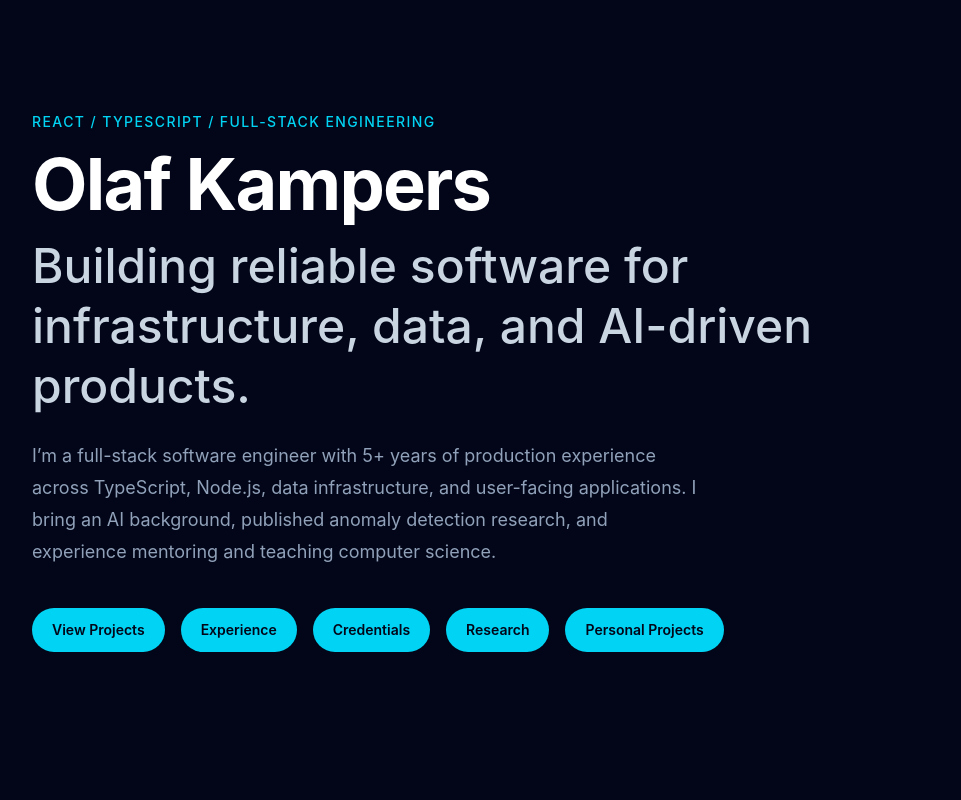
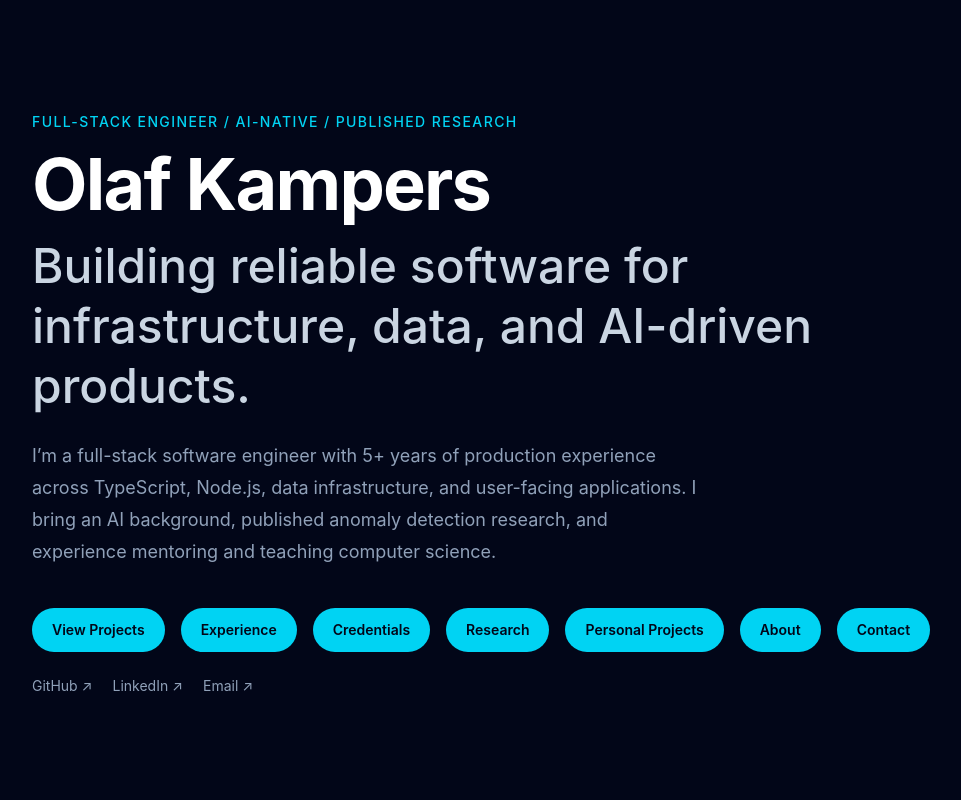
Before and after one commit to olaf-kampers/olaf-kampers.github.io, a React (Vite) app: page / in a window 1280 px wide. Shown: the top 800 px of the page, without its empty margins (56-1017 px from the left). Built offline with nearby package versions, Linux system fonts and the light colour scheme.

Commit message:
finalized initial design

```diff
--- a/src/App.tsx
+++ b/src/App.tsx
@@ -1,3 +1,5 @@
+import { AboutSection } from './components/AboutSection'
+import { ContactSection } from './components/ContactSection'
 import { CredentialCard } from './components/CredentialCard'
 import { education, certifications } from './data/credentials'
 import { experience } from './data/experience'
@@ -15,7 +17,7 @@ function App() {
     <main className="min-h-screen bg-slate-950 text-slate-100">
       <section className="mx-auto max-w-6xl px-6 py-28">
         <p className="mb-4 text-sm font-medium tracking-widest text-cyan-400">
-          REACT / TYPESCRIPT / FULL-STACK ENGINEERING
+          FULL-STACK ENGINEER / AI-NATIVE / PUBLISHED RESEARCH
         </p>
 
         <h1 className="text-5xl font-bold tracking-tight text-white md:text-7xl">
@@ -64,6 +66,46 @@ function App() {
             className="rounded-full bg-cyan-400 px-5 py-3 text-sm font-semibold text-slate-950 transition hover:bg-cyan-300"
           >
             Personal Projects
+          </a>
+
+          <a
+            href="#about"
+            className="rounded-full bg-cyan-400 px-5 py-3 text-sm font-semibold text-slate-950 transition hover:bg-cyan-300"
+          >
+            About
+          </a>
+
+          <a
+            href="#contact"
+            className="rounded-full bg-cyan-400 px-5 py-3 text-sm font-semibold text-slate-950 transition hover:bg-cyan-300"
+          >
+            Contact
+          </a>
+        </div>
+        <div className="mt-6 flex flex-wrap gap-5 text-sm text-slate-400">
+          <a
+            href={profile.links.github}
+            target="_blank"
+            rel="noreferrer"
+            className="transition hover:text-cyan-400"
+          >
+            GitHub ↗
+          </a>
+
+          <a
+            href={profile.links.linkedin}
+            target="_blank"
+            rel="noreferrer"
+            className="transition hover:text-cyan-400"
+          >
+            LinkedIn ↗
+          </a>
+
+          <a
+            href={profile.links.email}
+            className="transition hover:text-cyan-400"
+          >
+            Email ↗
           </a>
         </div>
       </section>
@@ -177,6 +219,8 @@ function App() {
           ))}
         </div>
       </section>
+      <AboutSection />
+      <ContactSection />
     </main>
   )
 }
--- /dev/null
+++ b/src/components/AboutSection.tsx
@@ -0,0 +1,71 @@
+import { about } from '../data/about'
+
+export function AboutSection() {
+  return (
+    <section id="about" className="mx-auto max-w-6xl px-6 py-24">
+      <p className="text-sm font-medium tracking-widest text-cyan-400">
+        ABOUT ME
+      </p>
+
+      <div className="mt-3 grid gap-10 lg:grid-cols-[1.2fr_0.8fr]">
+        <div>
+          <h2 className="text-3xl font-semibold text-white md:text-4xl">
+            A little beyond the résumé.
+          </h2>
+
+          <div className="mt-6 space-y-5 text-lg leading-8 text-slate-400">
+            {about.paragraphs.map((paragraph) => (
+              <p key={paragraph}>{paragraph}</p>
+            ))}
+          </div>
+        </div>
+
+        <div className="rounded-2xl border border-slate-800 bg-slate-900/30 p-6">
+          <h3 className="text-sm font-semibold uppercase tracking-widest text-slate-500">
+            Things I care about
+          </h3>
+
+          <div className="mt-5 flex flex-wrap gap-2">
+            {about.interests.map((interest) => (
+              <span
+                key={interest}
+                className="rounded-full bg-slate-800 px-3 py-2 text-sm font-medium text-slate-300"
+              >
+                {interest}
+              </span>
+            ))}
+          </div>
+        </div>
+      </div>
+
+      <div className="mt-14">
+        <h3 className="text-xl font-semibold text-white">Outside of work</h3>
+
+        <div className="mt-6 grid gap-6 md:grid-cols-3">
+          {about.outsideWork.map((item) => (
+            <article
+              key={item.title}
+              className="overflow-hidden rounded-2xl border border-slate-800 bg-slate-900/30"
+            >
+              <img
+                src={item.image}
+                alt={item.title}
+                className="h-56 w-full object-cover"
+              />
+
+              <div className="p-6">
+                <h4 className="text-lg font-semibold text-white">
+                  {item.title}
+                </h4>
+
+                <p className="mt-3 leading-7 text-slate-400">
+                  {item.description}
+                </p>
+              </div>
+            </article>
+          ))}
+        </div>
+      </div>
+    </section>
+  )
+}
--- /dev/null
+++ b/src/components/ContactSection.tsx
@@ -0,0 +1,50 @@
+import { profile } from '../data/profile'
+
+export function ContactSection() {
+  return (
+    <section id="contact" className="mx-auto max-w-6xl px-6 py-24">
+      <div className="rounded-3xl border border-slate-800 bg-slate-900/40 p-8 md:p-10">
+        <p className="text-sm font-medium tracking-widest text-cyan-400">
+          CONTACT
+        </p>
+
+        <h2 className="mt-3 text-3xl font-semibold text-white md:text-4xl">
+          Let’s talk.
+        </h2>
+
+        <p className="mt-4 max-w-2xl leading-8 text-slate-400">
+          I’m interested in software engineering roles involving full-stack
+          product development, backend systems, data infrastructure, and
+          AI-powered applications.
+        </p>
+
+        <div className="mt-8 flex flex-wrap gap-4">
+          <a
+            href={profile.links.email}
+            className="rounded-full bg-cyan-400 px-5 py-3 text-sm font-semibold text-slate-950 transition hover:bg-cyan-300"
+          >
+            Email me
+          </a>
+
+          <a
+            href={profile.links.linkedin}
+            target="_blank"
+            rel="noreferrer"
+            className="rounded-full border border-slate-700 px-5 py-3 text-sm font-semibold text-slate-300 transition hover:border-cyan-400 hover:text-cyan-400"
+          >
+            LinkedIn
+          </a>
+
+          <a
+            href={profile.links.github}
+            target="_blank"
+            rel="noreferrer"
+            className="rounded-full border border-slate-700 px-5 py-3 text-sm font-semibold text-slate-300 transition hover:border-cyan-400 hover:text-cyan-400"
+          >
+            GitHub
+          </a>
+        </div>
+      </div>
+    </section>
+  )
+}
--- /dev/null
+++ b/src/data/about.ts
@@ -0,0 +1,34 @@
+export const about = {
+    paragraphs: [
+      'I started out in computer science and artificial intelligence, but over time found myself most interested in building software that solves messy real-world problems.',
+      'Over the last few years, I’ve worked on everything from energy infrastructure platforms to government financial systems, machine learning research, and AI-powered side projects.',
+      'Outside of engineering, I enjoy drawing, backpacking, and exploring places with very questionable bus schedules.',
+    ],
+    interests: [
+      'Full-stack engineering',
+      'AI-powered applications',
+      'Data systems',
+      'Creative projects',
+      'Backpacking & travel',
+    ],
+    outsideWork: [
+      {
+        title: 'Artwork',
+        description:
+          'Drawing and visual art give me a different kind of problem-solving space: composition, mood, detail, and patience.',
+        image: '/outside-work/artwork.jpg',
+      },
+      {
+        title: 'Backpacking',
+        description:
+          'I enjoy long-form travel, hiking, and exploring places through something more chaotic and memorable than a hotel lobby.',
+        image: '/outside-work/backpacking.jpg',
+      },
+      {
+        title: 'Teaching',
+        description:
+          'Teaching computer science has shaped how I explain technical ideas, mentor others, and think about learning.',
+        image: '/outside-work/teaching.jpg',
+      },
+    ],
+  }
--- a/src/data/profile.ts
+++ b/src/data/profile.ts
@@ -9,7 +9,6 @@ export const profile = {
     links: {
       email: 'mailto:olaf.kampers96@gmail.com',
       linkedin: 'https://www.linkedin.com/in/olaf-kampers',
-      github: 'https://github.com/olaf-kampers',
-      resume: '#',
+      github: 'https://github.com/olaf-kampers'
     },
   }
```
